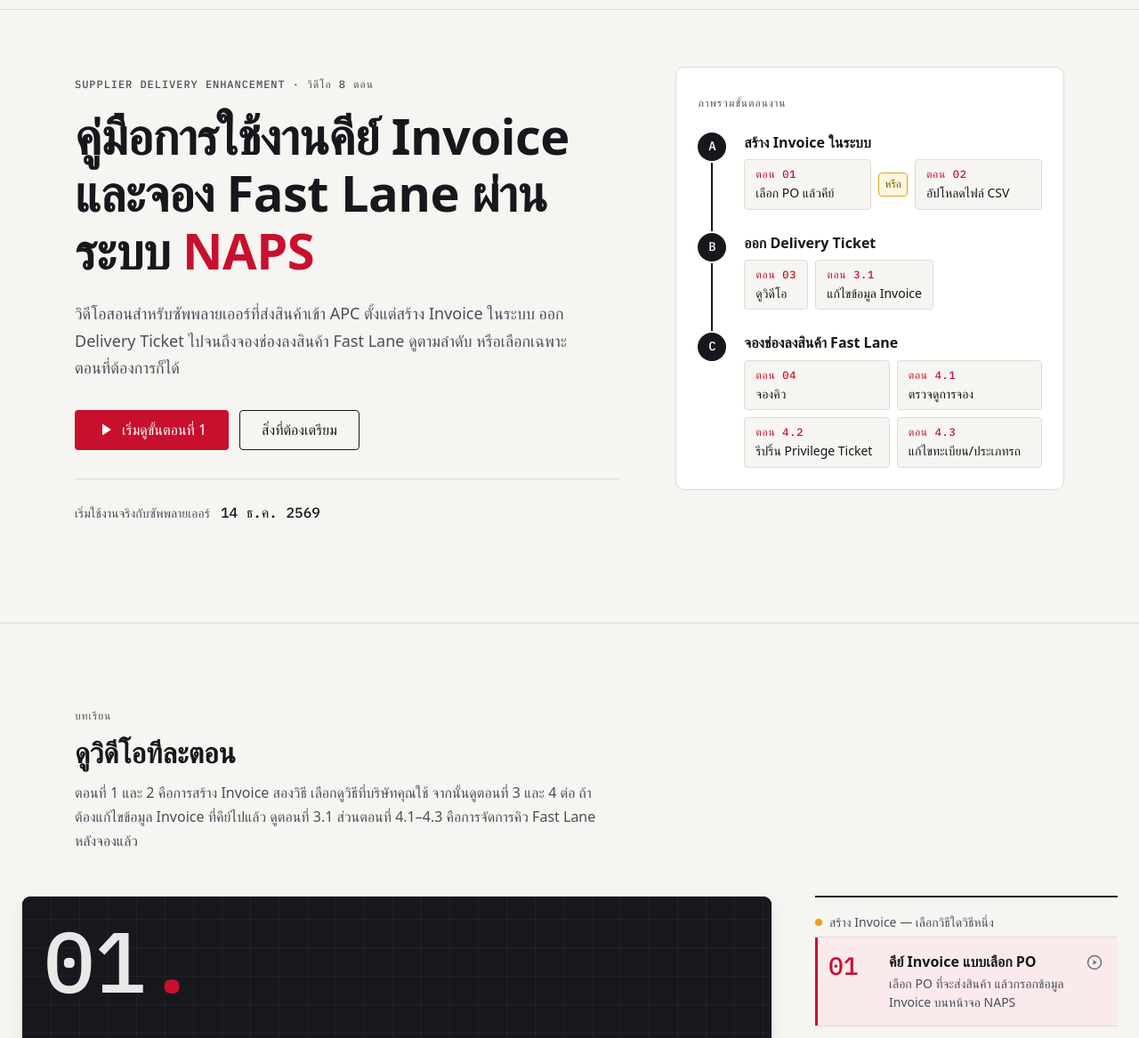
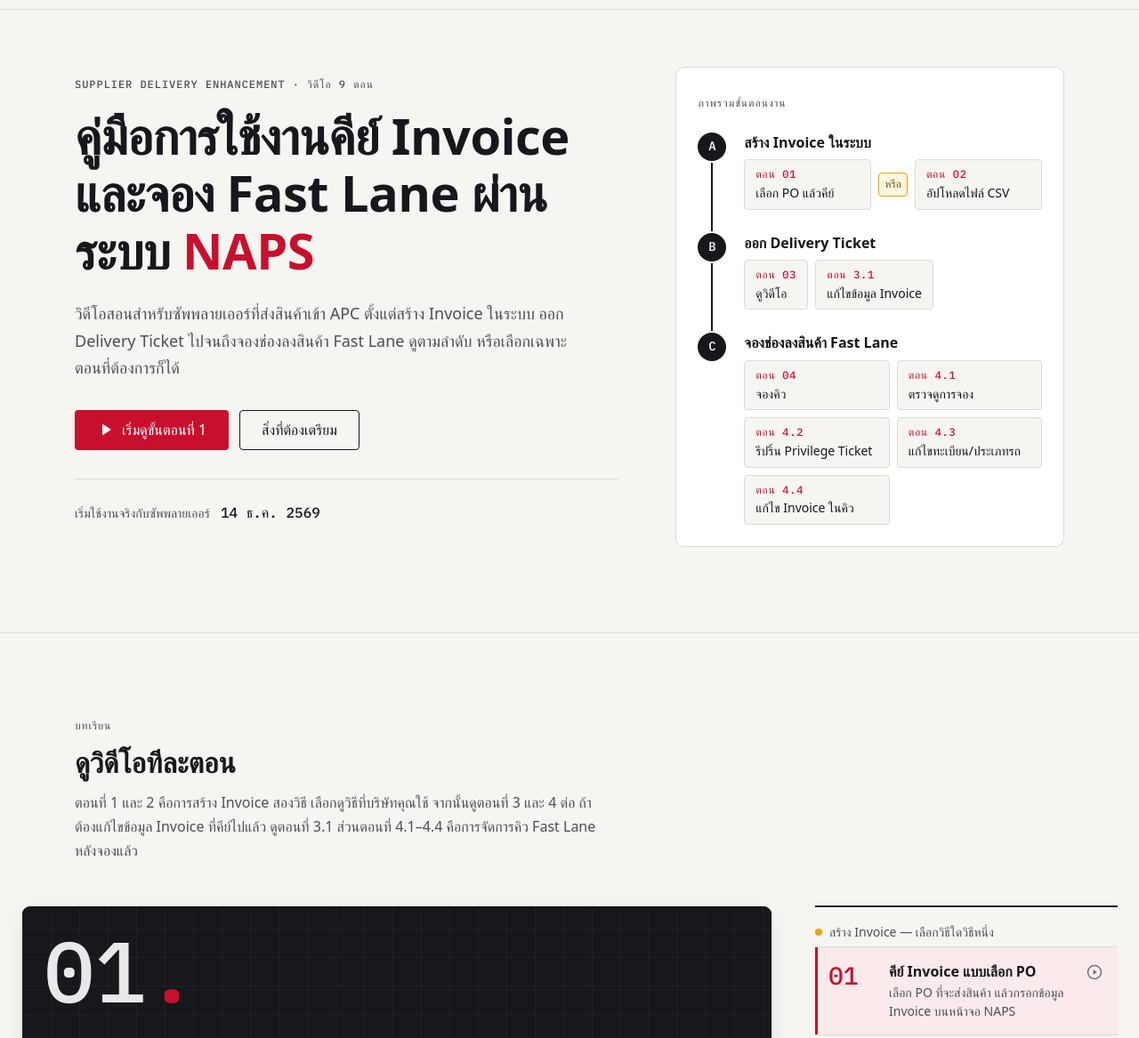
Before and after one commit to noname087/naps-supplier-guide, a plain HTML site: page index.html in a window 1280 px wide. Shown: the part 62-1229 px from the top of the page at 89% size. Drawn offline with Linux system fonts and the light colour scheme; a web font is replaced by a local one.

Commit message:
Add Fast Lane episode 4.4: editing invoice in a booking
Co-Authored-By: Claude Opus 5.5 <noreply@anthropic.com>
Claude-Session: https://claude.ai/code/session_017QAn9N89yqNFEUPyheoj4k

```diff
--- a/index.html
+++ b/index.html
@@ -6,7 +6,7 @@
 <title>คู่มือการใช้งานคีย์ Invoice และจอง Fast Lane ผ่านระบบ NAPS</title>
 <meta name="description" content="วิดีโอสอนซัพพลายเออร์ใช้ระบบ NAPS ทีละขั้นตอน: คีย์ Invoice แบบเลือก PO หรืออัปโหลด CSV, ออก Delivery Ticket และจอง Fast Lane">
 <meta property="og:title" content="คู่มือการใช้งานคีย์ Invoice และจอง Fast Lane ผ่านระบบ NAPS">
-<meta property="og:description" content="วิดีโอสอนซัพพลายเออร์ใช้ระบบ NAPS ทีละขั้นตอน 8 ตอน">
+<meta property="og:description" content="วิดีโอสอนซัพพลายเออร์ใช้ระบบ NAPS ทีละขั้นตอน 9 ตอน">
 <meta property="og:type" content="website">
 <link rel="preconnect" href="https://fonts.googleapis.com">
 <link rel="preconnect" href="https://fonts.gstatic.com" crossorigin>
@@ -213,7 +213,7 @@ dialog.pop[open]{animation:pop-in .18s ease-out}
   <section class="hero" aria-labelledby="h1">
     <div class="wrap">
       <div>
-        <p class="label">Supplier Delivery Enhancement · วิดีโอ 8 ตอน</p>
+        <p class="label">Supplier Delivery Enhancement · วิดีโอ 9 ตอน</p>
         <h1 id="h1">คู่มือการใช้งานคีย์ Invoice และจอง Fast Lane ผ่านระบบ <em>NAPS</em></h1>
         <p class="lead">วิดีโอสอนสำหรับซัพพลายเออร์ที่ส่งสินค้าเข้า APC ตั้งแต่สร้าง Invoice ในระบบ ออก Delivery Ticket ไปจนถึงจองช่องลงสินค้า Fast Lane ดูตามลำดับ หรือเลือกเฉพาะตอนที่ต้องการก็ได้</p>
         <div class="hero-actions">
@@ -254,6 +254,7 @@ dialog.pop[open]{animation:pop-in .18s ease-out}
               <a class="flow-chip" href="#step-4-1" data-go="4-1"><b>ตอน 4.1</b>ตรวจดูการจอง</a>
               <a class="flow-chip" href="#step-4-2" data-go="4-2"><b>ตอน 4.2</b>รีปริ้น Privilege Ticket</a>
               <a class="flow-chip" href="#step-4-3" data-go="4-3"><b>ตอน 4.3</b><span>แก้ไข<span class="nw">ทะเบียน/</span><span class="nw">ประเภทรถ</span></span></a>
+              <a class="flow-chip" href="#step-4-4" data-go="4-4"><b>ตอน 4.4</b>แก้ไข Invoice ในคิว</a>
             </div>
           </li>
         </ol>
@@ -266,7 +267,7 @@ dialog.pop[open]{animation:pop-in .18s ease-out}
       <div class="sec-head">
         <p class="label">บทเรียน</p>
         <h2 id="lessons-h">ดูวิดีโอทีละตอน</h2>
-        <p>ตอนที่ 1 และ 2 คือการสร้าง Invoice สองวิธี เลือกดูวิธีที่บริษัทคุณใช้ จากนั้นดูตอนที่ 3 และ 4 ต่อ ถ้าต้องแก้ไขข้อมูล Invoice ที่คีย์ไปแล้ว ดูตอนที่ 3.1 ส่วนตอนที่ 4.1–4.3 คือการจัดการคิว Fast Lane หลังจองแล้ว</p>
+        <p>ตอนที่ 1 และ 2 คือการสร้าง Invoice สองวิธี เลือกดูวิธีที่บริษัทคุณใช้ จากนั้นดูตอนที่ 3 และ 4 ต่อ ถ้าต้องแก้ไขข้อมูล Invoice ที่คีย์ไปแล้ว ดูตอนที่ 3.1 ส่วนตอนที่ 4.1–4.4 คือการจัดการคิว Fast Lane หลังจองแล้ว</p>
       </div>
     </div>
     <div class="wrap wrap-wide">
@@ -293,7 +294,7 @@ dialog.pop[open]{animation:pop-in .18s ease-out}
         <div>
           <ol class="chapters" id="chapters" aria-label="รายการวิดีโอ"></ol>
           <div class="progress">
-            <span id="progress-text">ดูแล้ว 0 จาก 8 ตอน</span>
+            <span id="progress-text">ดูแล้ว 0 จาก 9 ตอน</span>
             <button class="linkbtn" id="reset" type="button">ล้างสถานะ</button>
           </div>
         </div>
@@ -368,7 +369,9 @@ dialog.pop[open]{animation:pop-in .18s ease-out}
     {num:"4.2", slug:"4-2", id:"1GYERrUp1l-vyjJopYmAcxG1VA_geZkE5", title:"รีปริ้นเอกสาร Privilege Ticket",
      desc:"พิมพ์เอกสาร Privilege Ticket ซ้ำอีกครั้ง", tag:"ถ้าต้องพิมพ์ใหม่"},
     {num:"4.3", slug:"4-3", id:"1qjA2z1buen9hC5wjZieoxbJPf7FPQ31g", title:"แก้ไขทะเบียนรถและประเภทรถ",
-     desc:"แก้ไขทะเบียนรถและประเภทรถในคิวที่จองไว้", tag:"ถ้าต้องแก้ไข"}
+     desc:"แก้ไขทะเบียนรถและประเภทรถในคิวที่จองไว้", tag:"ถ้าต้องแก้ไข"},
+    {num:"4.4", slug:"4-4", id:"1Kepx4o8cVlID1xPUKmgTRJa20UC2P05c", title:"แก้ไข Invoice ในช่องจองคิว",
+     desc:"แก้ไข Invoice ที่ผูกไว้กับคิว Fast Lane ที่จองแล้ว", tag:"ถ้าต้องแก้ไข"}
   ];
   // Google Drive player can be embedded on normal hosts (GitHub Pages, Google Sites, local file).
   // Claude artifact pages block third-party iframes, so there we show a link to Drive instead.
```
